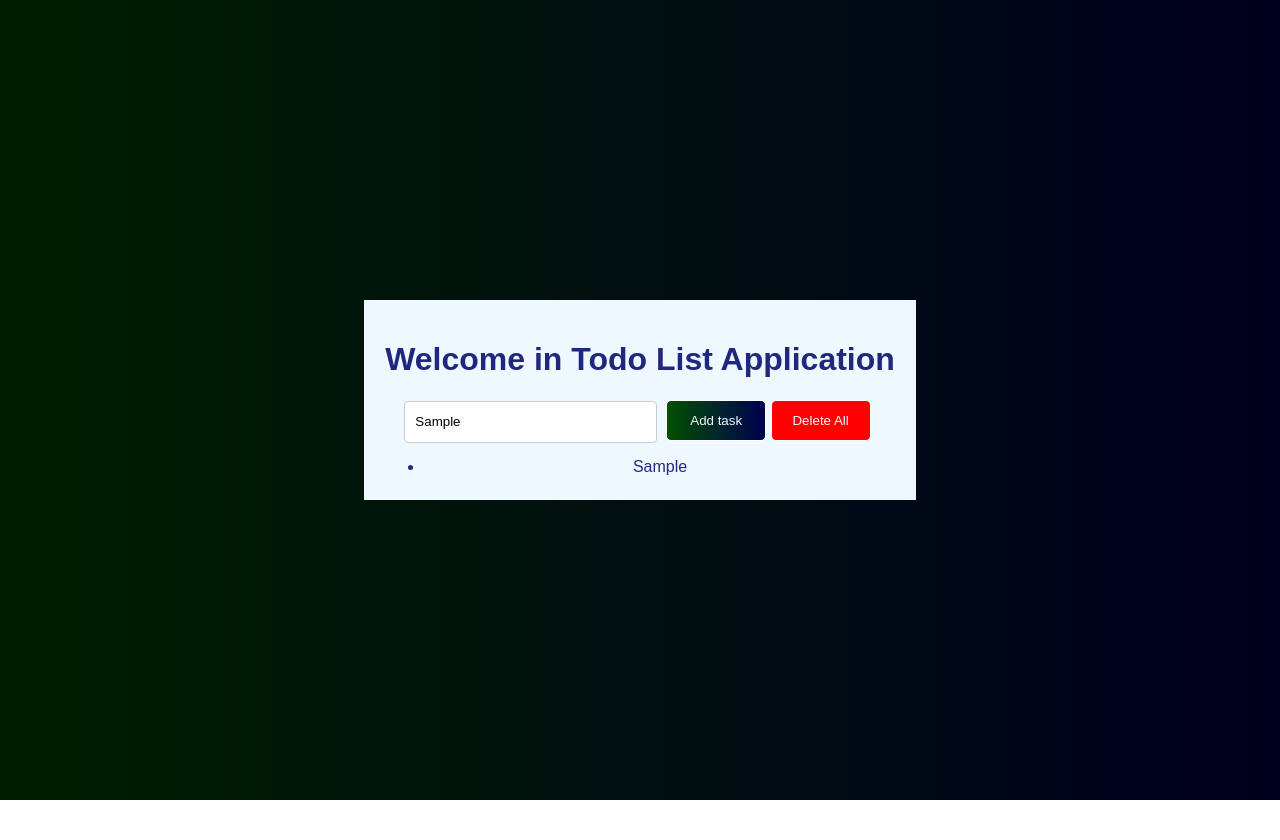
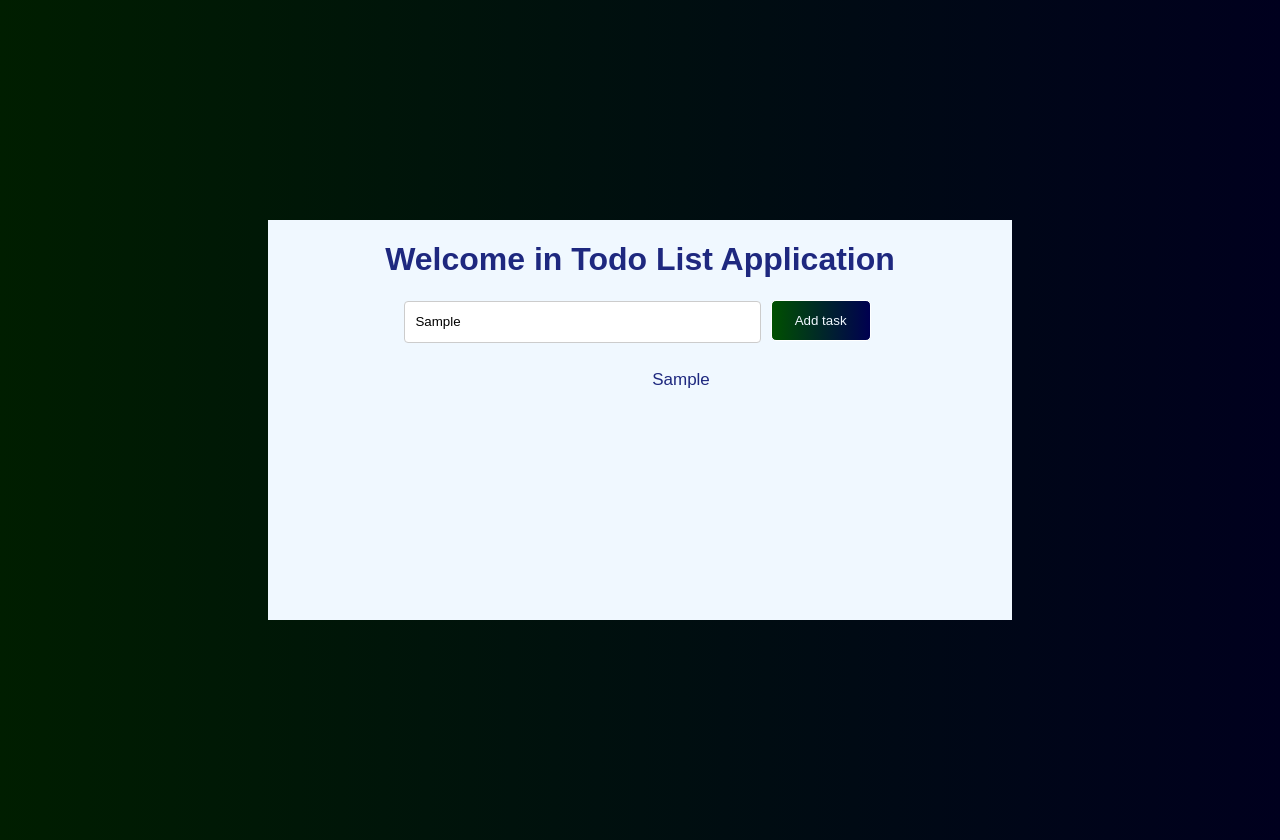
Before and after one commit to mucyoelie/Todolist, a plain HTML site: page index.html in a window 1280 px wide. Both pictures are taken after typing "Sample" into the empty fields and a click on the button "Add task". Before the commit the page ends 800 px from the top, so only its background shows below. Drawn offline with Linux system fonts and the light colour scheme.

Commit message:
Add files via upload
okey

```diff
--- a/index.html
+++ b/index.html
@@ -12,7 +12,6 @@
         <div class="input-group">
             <input type="text" id="new-task" placeholder="add new task....">
             <button onclick="addTask()" id="button1">Add task</button>
-            <button onclick="deleteAll()" id="button2">Delete All</button>
         </div>
         <ul id="task-list">
         </ul>
--- a/script.js
+++ b/script.js
@@ -18,7 +18,7 @@ taskList.addEventListener("click",function(e){
     if(e.target.tagName === "LI"){
         e.classList.toggle("checked");
     }
-    else if(e.target.tagName ==="SPAN"){
+    else if(e.target.tagName === "SPAN"){
         e.parentElement.remove();
     }
 },false);
--- a/styles.css
+++ b/styles.css
@@ -1,19 +1,23 @@
 body {
     font-family: Arial, sans-serif;
     background:linear-gradient(90deg,rgb(0,30,0),rgb(0,0,30));
-    display: flex;
-    justify-content: center;
-    align-items:center;
     height: 100vh;
     margin: 0;
-    color: rgb(30,40,127);
+    color: rgb(30,40,127); text-align: center;
+    padding: 20px;
+    justify-content:center;
+    display: flex;
+    align-items: center;
+
 }
 .container{
     background-color: aliceblue;
-    width: 40%;
-    height: 20%;
-    text-align: center;
-    padding: 20px;
+    width: 60%;
+    height: 50%;
+    margin: 150px auto 150px auto;
+}
+.container h1{
+   flex-direction: column;
 }
 input-group{
     display: flex;
@@ -48,3 +52,27 @@ border: 1px solid white;
     color: aliceblue;
     border: 1px solid white;
     }
+   ul li{
+    list-style: none;
+    cursor: pointer;
+    font-size: 17px;
+    user-select: none;
+    padding:12px 8px 12px 50px;
+    position: relative;
+   }
+   ul li::before{
+    content: '';
+    position: absolute;
+    width:28px;
+    height:28px;
+    border-radius: 50px;
+    background-size: cover;
+    background-position: center;
+    top:12px;
+    left: 8px;
+
+   }
+   ul li.checked{
+    color: green;
+    text-decoration: line-through;
+   }
```
